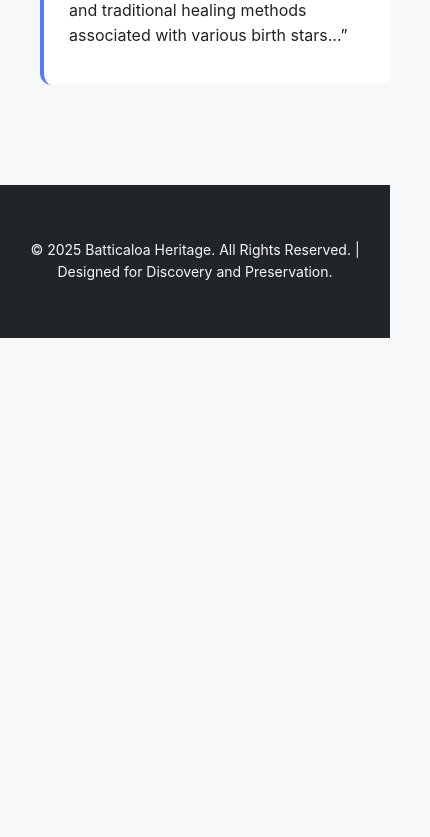
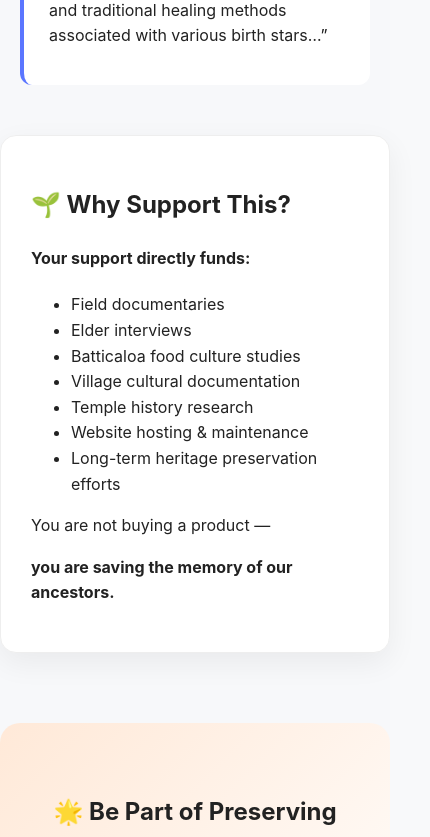
Before and after one commit to thivaharan-selvanayagam/mattakalappu-frontend, a Next.js app: page /manuscripts in a window 390 px wide. Shown: the part 8160-8997 px from the top of the page, 430 px wide, since content can reach past the window. Before the commit the page ends 8498 px from the top, so only its background shows below. Built offline with nearby package versions, Linux system fonts and the light colour scheme.

Commit message:
mobile responsive fix

```diff
--- a/pages/manuscripts.js
+++ b/pages/manuscripts.js
@@ -240,7 +240,7 @@ with various birth stars…”</p>
         </section>
 
 
-        {/* <section className="section card fade-in">
+        <section className="section card fade-in">
           <h2>🌱 Why Support This?</h2>
           <h4>Your support directly funds:</h4>
     <ul>
@@ -262,7 +262,7 @@ with various birth stars…”</p>
           <h2>🌟 Be Part of Preserving History</h2>
           <p>Support, sponsor, collaborate or follow our journey.</p>
           <button className="cta-button">Support the Project</button>
-        </section> */}
+        </section>
 
       </div>
       {/* --- Footer --- */}
@@ -355,6 +355,10 @@ with various birth stars…”</p>
     padding-left: 0 !important;
     padding-right: 0 !important;
   }
+
+  .container {
+  padding: 50px 0px;
+}
 
 
 }
```
